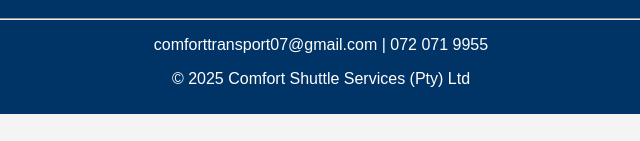
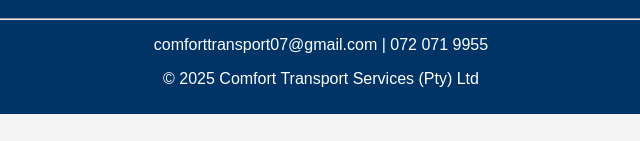
Before and after one commit to Chegofatso27/ComfortShuttle, a website: page about.html in a window 1280 px wide. Shown: the part 656-797 px from the top of the page, 319-959 px from the left. Drawn offline with Linux system fonts and the light colour scheme.

Commit message:
Update about.html

```diff
--- a/about.html
+++ b/about.html
@@ -40,7 +40,7 @@
   <footer>
     <hr>
     <p>comforttransport07@gmail.com | 072 071 9955</p>
-    <p>© 2025 Comfort Shuttle Services (Pty) Ltd</p>
+    <p>© 2025 Comfort Transport Services (Pty) Ltd</p>
   </footer>
 </body>
 </html>
```
